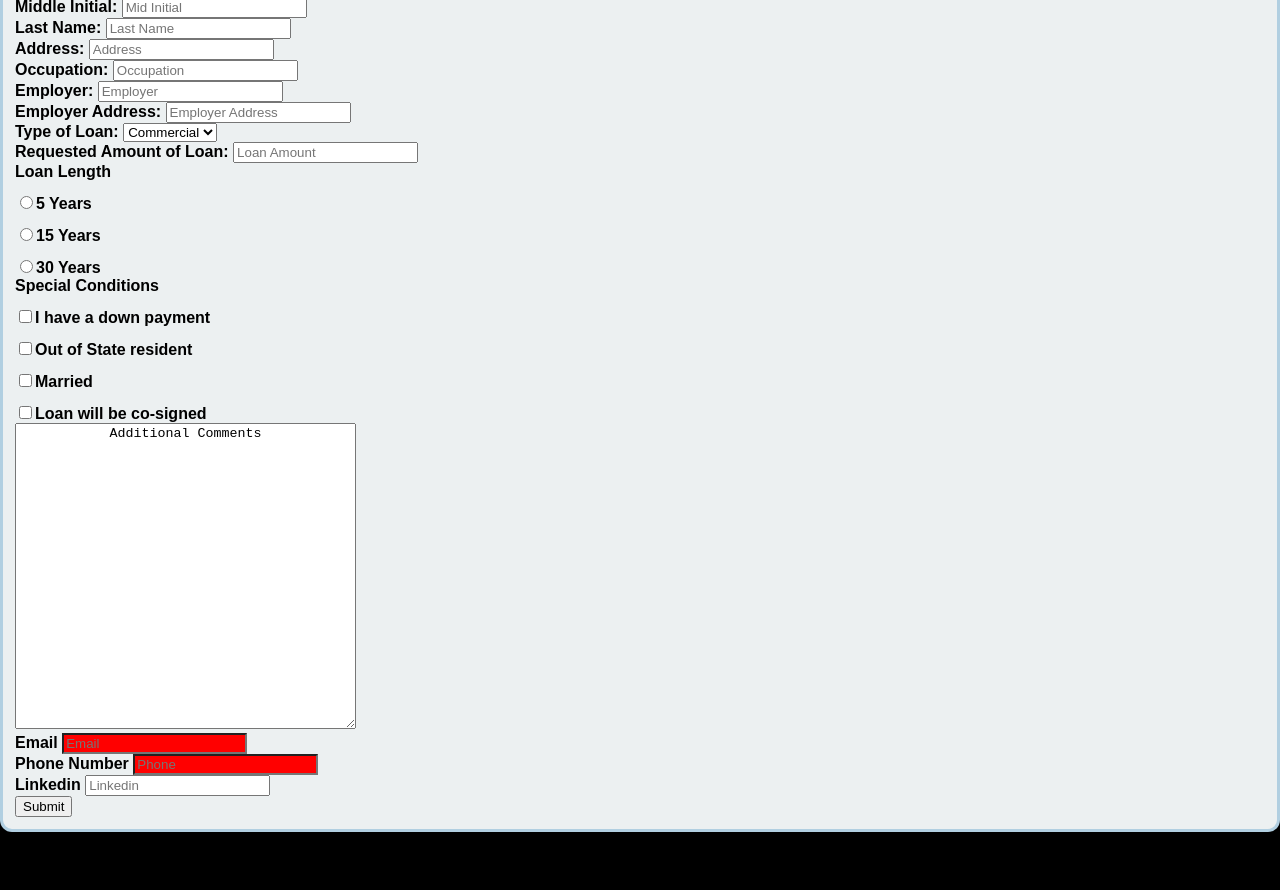
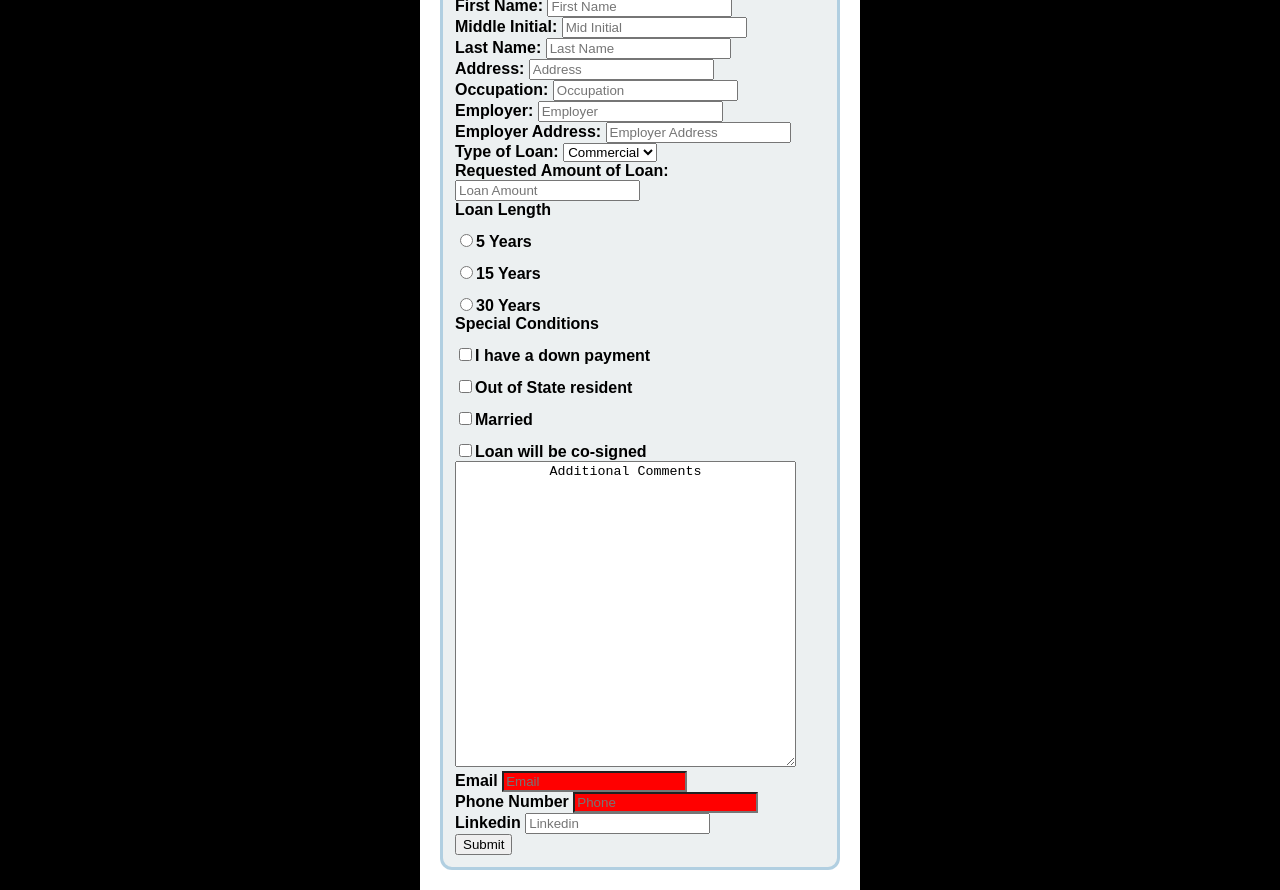
Before and after one commit to cscrocker84/validate-application, a plain HTML site: page index.html in a window 1280 px wide. Shown: the part 119-1009 px from the top of the page. Before the commit the page ends 951 px from the top, so only its background shows below. Drawn offline with Linux system fonts and the light colour scheme.

Commit message:
changed some selectors

```diff
--- a/index.html
+++ b/index.html
@@ -8,7 +8,7 @@
 <body>
 
 
-  <div class="container">
+  <div class="bod">
 
         <form action="/my-handling-form-page" method="post" id="wrapper">
 
@@ -61,10 +61,10 @@
 <textarea rows="20" cols="40" id="textarea">Additional Comments</textarea><br>
 
   <label for="email">Email</label>
-        <input type="email" id="email" name="required" placeholder="Email" required><br>
+        <input required type="email" id="email" name="required" placeholder="Email"><br>
 
     <label>Phone Number</label>
-    <input type="tel" name="required" id="phone" placeholder="Phone" required><br>
+    <input required type="tel" name="required" id="phone" placeholder="Phone"><br>
 
     <label>Linkedin</label>
     <input type="url" name="linkedin" id="linkedin" placeholder="Linkedin"><br>
```
